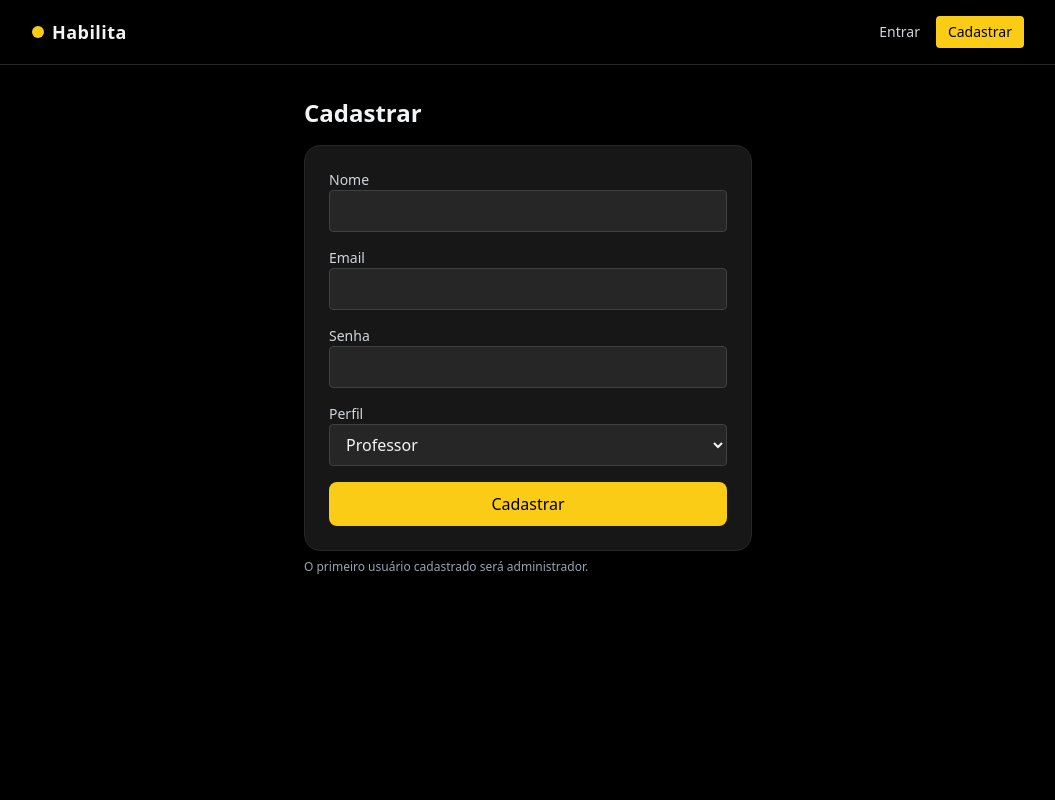
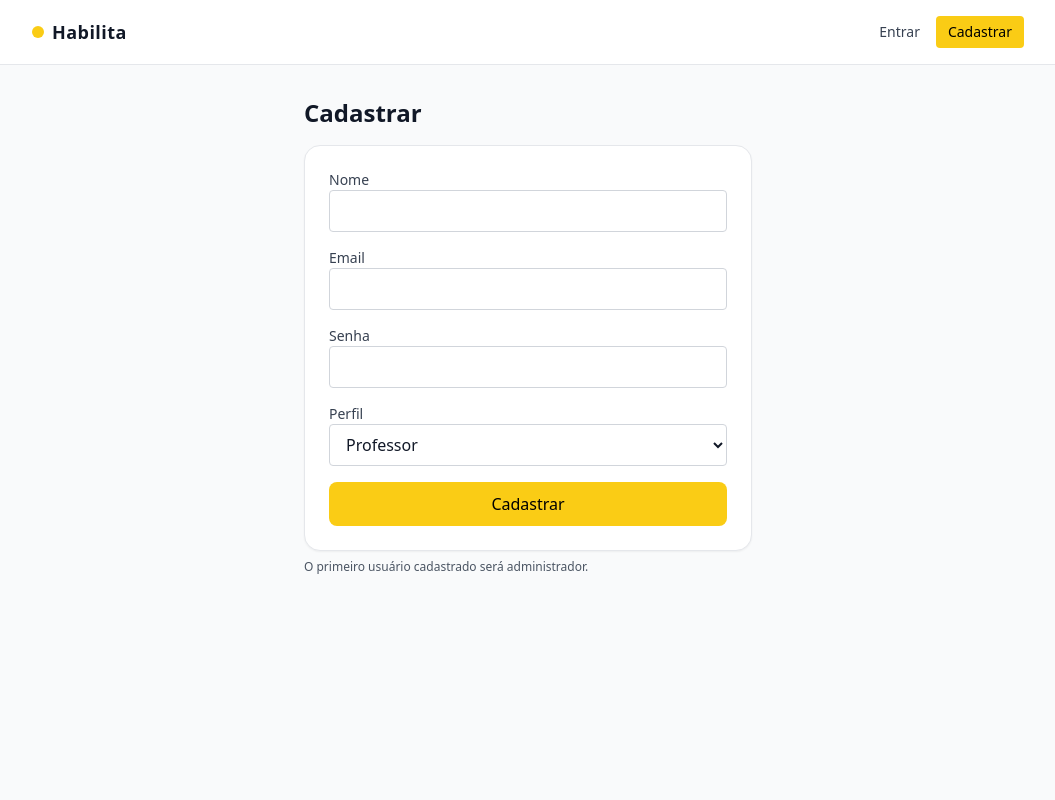
Before and after one commit to cauecrb/habilita, a Flask app: page /auth/register in a window 1280 px wide. Shown: the whole page, without its empty margins (112-1167 px from the left). Run offline with Flask 3, Linux system fonts and the light colour scheme; some libraries are stand-ins or nearby versions.

Commit message:
ui(theme): fundo cinza claro, texto preto e ajustes em páginas

```diff
--- a/app/templates/base.html
+++ b/app/templates/base.html
@@ -6,8 +6,8 @@
     <title>Habilita</title>
     <script src="https://cdn.tailwindcss.com"></script>
   </head>
-  <body class="min-h-screen bg-black text-gray-100">
-    <nav class="bg-black border-b border-neutral-800">
+  <body class="min-h-screen bg-gray-50 text-gray-900">
+    <nav class="bg-white border-b border-gray-200">
       <div class="max-w-5xl mx-auto px-4 py-4 flex items-center justify-between">
         <a href="/" class="flex items-center gap-2">
           <span class="inline-block h-3 w-3 rounded-full bg-yellow-400"></span>
@@ -15,13 +15,13 @@
         </a>
         <div class="flex items-center gap-4">
           {% if current_user.is_authenticated %}
-            <a href="{{ url_for('main.profile') }}" class="text-sm text-gray-300 hover:text-yellow-400 transition">Perfil</a>
+            <a href="{{ url_for('main.profile') }}" class="text-sm text-gray-700 hover:text-black transition">Perfil</a>
             {% if current_user.role == 'administrador' %}
-              <a href="{{ url_for('admin.users') }}" class="text-sm text-gray-300 hover:text-yellow-400 transition">Admin</a>
+              <a href="{{ url_for('admin.users') }}" class="text-sm text-gray-700 hover:text-black transition">Admin</a>
             {% endif %}
-            <a href="{{ url_for('auth.logout') }}" class="px-3 py-1.5 text-sm font-medium rounded bg-neutral-800 hover:bg-neutral-700 transition">Sair</a>
+            <a href="{{ url_for('auth.logout') }}" class="px-3 py-1.5 text-sm font-medium rounded bg-gray-200 text-gray-900 hover:bg-gray-300 transition">Sair</a>
           {% else %}
-            <a href="{{ url_for('auth.login') }}" class="text-sm text-gray-300 hover:text-yellow-400 transition">Entrar</a>
+            <a href="{{ url_for('auth.login') }}" class="text-sm text-gray-700 hover:text-black transition">Entrar</a>
             <a href="{{ url_for('auth.register') }}" class="px-3 py-1.5 text-sm font-medium rounded bg-yellow-400 text-black hover:bg-yellow-300 transition">Cadastrar</a>
           {% endif %}
         </div>
--- a/app/templates/index.html
+++ b/app/templates/index.html
@@ -1,13 +1,13 @@
 {% extends 'base.html' %}
 {% block content %}
   <section class="space-y-6">
-    <div class="rounded-2xl bg-gradient-to-b from-neutral-900 to-black p-8 border border-neutral-800">
+    <div class="rounded-2xl bg-white p-8 border border-gray-200 shadow-sm">
       <h1 class="text-3xl md:text-4xl font-bold tracking-tight">Conecte professores de direção e alunos</h1>
-      <p class="mt-3 text-gray-300">Cadastre-se para oferecer serviços como tutor de direção ou para aprender.</p>
+      <p class="mt-3 text-gray-700">Cadastre-se para oferecer serviços como tutor de direção ou para aprender.</p>
       {% if not current_user.is_authenticated %}
         <div class="mt-6 flex flex-col sm:flex-row gap-3">
           <a class="px-5 py-2.5 bg-yellow-400 text-black rounded-lg font-medium hover:bg-yellow-300 transition" href="{{ url_for('auth.register') }}">Cadastrar</a>
-          <a class="px-5 py-2.5 bg-neutral-800 text-gray-100 rounded-lg font-medium hover:bg-neutral-700 transition" href="{{ url_for('auth.login') }}">Entrar</a>
+          <a class="px-5 py-2.5 bg-gray-200 text-gray-900 rounded-lg font-medium hover:bg-gray-300 transition" href="{{ url_for('auth.login') }}">Entrar</a>
         </div>
       {% else %}
         <a class="mt-6 inline-block px-5 py-2.5 bg-yellow-400 text-black rounded-lg font-medium hover:bg-yellow-300 transition" href="{{ url_for('main.profile') }}">Ir para o perfil</a>
--- a/app/templates/register.html
+++ b/app/templates/register.html
@@ -2,23 +2,23 @@
 {% block content %}
   <div class="max-w-md mx-auto">
     <h2 class="text-2xl font-semibold mb-4">Cadastrar</h2>
-    <div class="p-6 rounded-2xl bg-neutral-900 border border-neutral-800 shadow-xl">
+    <div class="p-6 rounded-2xl bg-white border border-gray-200 shadow-sm">
       <form method="post" class="space-y-4">
         <div>
-          <label class="block text-sm text-gray-300">Nome</label>
-          <input name="nome" type="text" class="w-full bg-neutral-800 border border-neutral-700 rounded px-3 py-2 text-gray-100 placeholder-gray-400 focus:outline-none focus:ring-2 focus:ring-yellow-400">
+          <label class="block text-sm text-gray-700">Nome</label>
+          <input name="nome" type="text" class="w-full bg-white border border-gray-300 rounded px-3 py-2 text-gray-900 placeholder-gray-400 focus:outline-none focus:ring-2 focus:ring-yellow-400">
         </div>
         <div>
-          <label class="block text-sm text-gray-300">Email</label>
-          <input name="email" type="email" class="w-full bg-neutral-800 border border-neutral-700 rounded px-3 py-2 text-gray-100 placeholder-gray-400 focus:outline-none focus:ring-2 focus:ring-yellow-400" required>
+          <label class="block text-sm text-gray-700">Email</label>
+          <input name="email" type="email" class="w-full bg-white border border-gray-300 rounded px-3 py-2 text-gray-900 placeholder-gray-400 focus:outline-none focus:ring-2 focus:ring-yellow-400" required>
         </div>
         <div>
-          <label class="block text-sm text-gray-300">Senha</label>
-          <input name="password" type="password" class="w-full bg-neutral-800 border border-neutral-700 rounded px-3 py-2 text-gray-100 placeholder-gray-400 focus:outline-none focus:ring-2 focus:ring-yellow-400" required>
+          <label class="block text-sm text-gray-700">Senha</label>
+          <input name="password" type="password" class="w-full bg-white border border-gray-300 rounded px-3 py-2 text-gray-900 placeholder-gray-400 focus:outline-none focus:ring-2 focus:ring-yellow-400" required>
         </div>
         <div>
-          <label class="block text-sm text-gray-300">Perfil</label>
-          <select name="role" class="w-full bg-neutral-800 border border-neutral-700 rounded px-3 py-2 text-gray-100 focus:outline-none focus:ring-2 focus:ring-yellow-400">
+          <label class="block text-sm text-gray-700">Perfil</label>
+          <select name="role" class="w-full bg-white border border-gray-300 rounded px-3 py-2 text-gray-900 focus:outline-none focus:ring-2 focus:ring-yellow-400">
             <option value="professor">Professor</option>
             <option value="aluno">Aluno</option>
           </select>
@@ -26,6 +26,6 @@
         <button class="w-full px-4 py-2.5 bg-yellow-400 text-black rounded-lg font-medium hover:bg-yellow-300 transition">Cadastrar</button>
       </form>
     </div>
-    <p class="text-xs text-gray-400 mt-2">O primeiro usuário cadastrado será administrador.</p>
+    <p class="text-xs text-gray-600 mt-2">O primeiro usuário cadastrado será administrador.</p>
   </div>
 {% endblock %}
```
Also changed, not shown: app/templates/admin_users.html (+5 -5 lines), app/templates/login.html (+5 -5 lines), app/templates/profile.html (+5 -5 lines), app/templates/profile_edit.html (+7 -7 lines).
